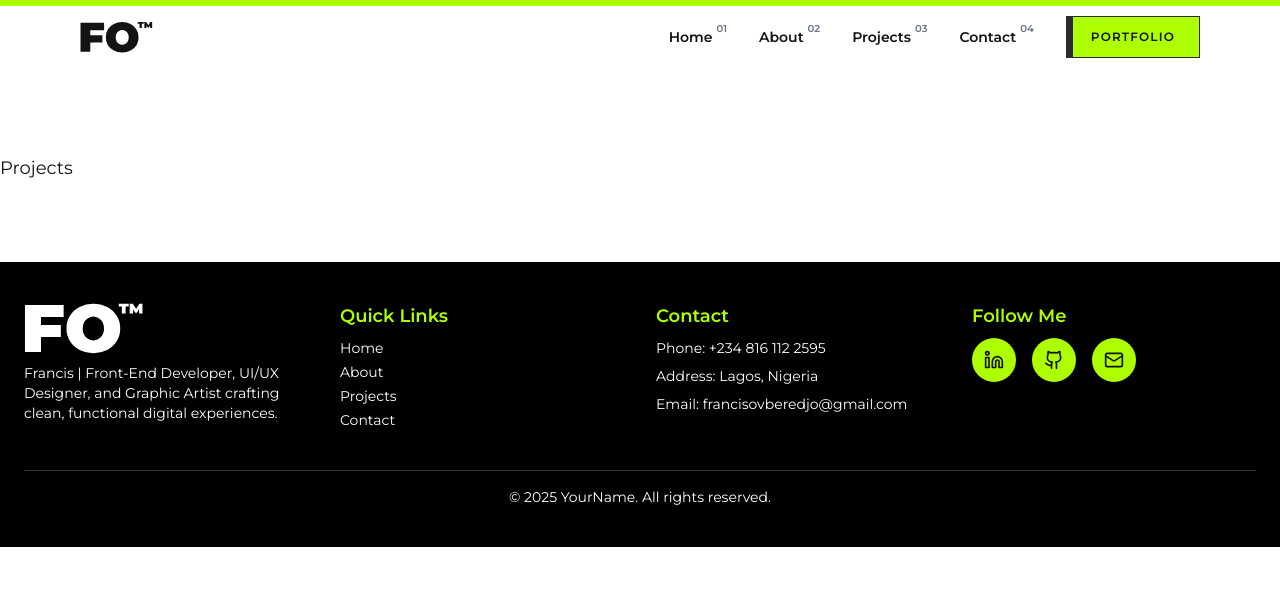
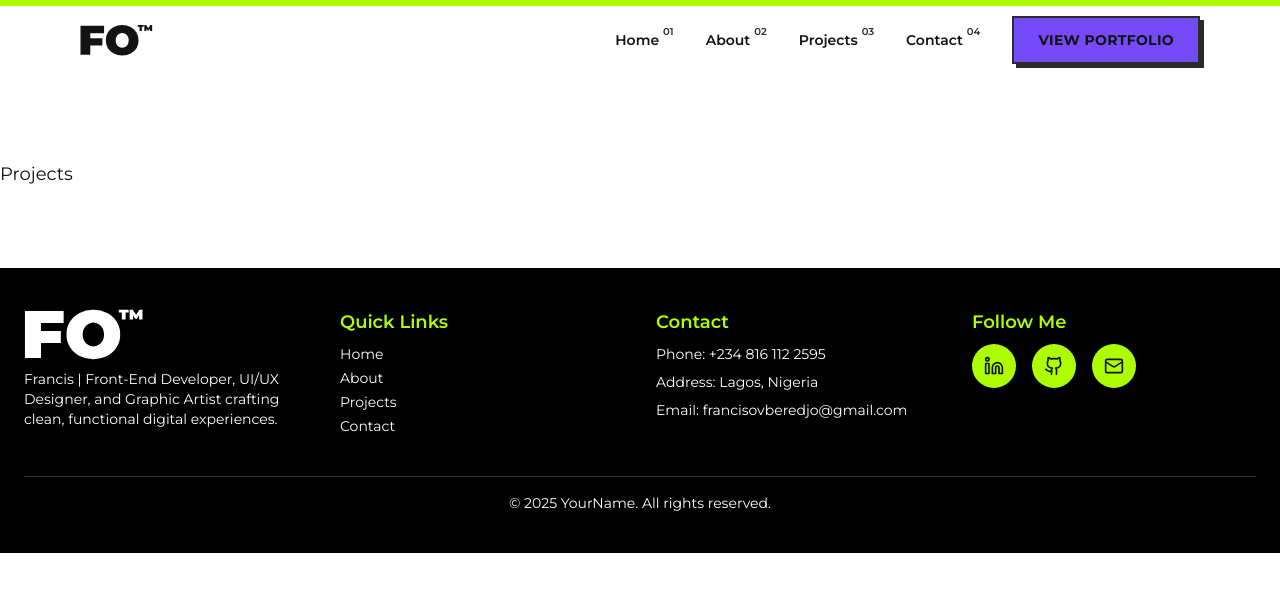
Before and after one commit to FrancisOvberedjo/portfolio, a Next.js app: page /projects in a window 1280 px wide. Shown: the top 592 px of the page. Built offline with nearby package versions, Linux system fonts and the light colour scheme.

Commit message:
style: button redesign

```diff
--- a/src/components/global/Navbar.tsx
+++ b/src/components/global/Navbar.tsx
@@ -59,19 +59,21 @@ export default function Navbar() {
                 <motion.div
                   className="font-semibold text-sm cursor-pointer flex items-start space-x-1"
                   initial={{ color: '#121212', scale: 1 }}
-                  whileHover={{ color: '#f97316', scale: 1.05 }}
+                  whileHover={{ color: '#754AF8', scale: 1.05 }}
                   transition={{ duration: 0.2 }}
                 >
                   <span>{item}</span>
-                  <sup className="text-[10px] relative top-[2px] text-gray-500">
+                  <sup className="text-[10px] relative top-[2px] text-dark-gray">
                     {String(index + 1).padStart(2, '0')}
                   </sup>
                 </motion.div>
               </Link>
             ))}
-            <Button>Portfolio</Button>
+             <Button> view portfolio</Button>
           </div>
+
         </div>
+
       </div>
 
       {/* Mobile navbar (white) */}
--- a/src/components/ui/Button.tsx
+++ b/src/components/ui/Button.tsx
@@ -19,41 +19,25 @@ const Button = ({
   ...props
 }: ButtonProps) => {
   const baseClass = `
-    relative inline-flex items-center justify-between
-    px-6 py-3 bg-[#ADFF00] text-[#121212]
-    font-semibold text-xs uppercase tracking-widest
-    border-[1.5px] border-[#2B2B2B]
+    inline-flex items-center justify-center
+    gap-3 px-6 py-3
+    text-sm font-bold tracking-wide uppercase
+    bg-[#754AF8] text-[#121212]
+    border-2 border-[#2B2B2B]
     rounded-none
-    transition-all duration-300 ease-in-out
-    group hover:bg-[#754AF8] hover:text-white
-  `;
-
-  const sideAccent = `
-    absolute left-0 top-0 h-full w-[6px] bg-[#2B2B2B]
-    transition-transform duration-300
-    group-hover:w-[10px]
+    hover:bg-[#ADFF00] hover:text-white
+    transition-all duration-200 ease-in-out
+    shadow-[4px_4px_0_#2B2B2B]
   `;
 
   const iconWrapper = Icon && (
-    <span className={`
-      ml-3 transform translate-x-1 opacity-0
-      transition-all duration-300 group-hover:opacity-100 group-hover:translate-x-0
-    `}>
-      <Icon size={14} className={`text-inherit ${iconClassName}`} />
-    </span>
-  );
-
-  const content = (
-    <span className="relative z-10 flex items-center">
-      {children}
-      {iconWrapper}
-    </span>
+    <Icon size={16} className={`text-inherit ${iconClassName}`} />
   );
 
   const inner = (
     <>
-      <span className={sideAccent}></span>
-      {content}
+      {children}
+      {iconWrapper}
     </>
   );
 
--- a/src/sections/home/Experience.tsx
+++ b/src/sections/home/Experience.tsx
@@ -2,10 +2,10 @@
 
 import { useState } from 'react';
 import { motion, AnimatePresence } from 'framer-motion';
-import { Plus, Minus } from 'lucide-react';
+import { Plus, Minus, Download } from 'lucide-react';
 import SectionHeader from '@/components/general/SectionHeader';
 import SectionTitle from '@/components/general/SectionTitle';
-
+import Button from '@/components/ui/Button';
 interface ExperienceItem {
   title: string;
   company: string;
@@ -128,6 +128,8 @@ const Experience = () => {
 
 
       </div>
+
+
     </section>
   );
 };
```
